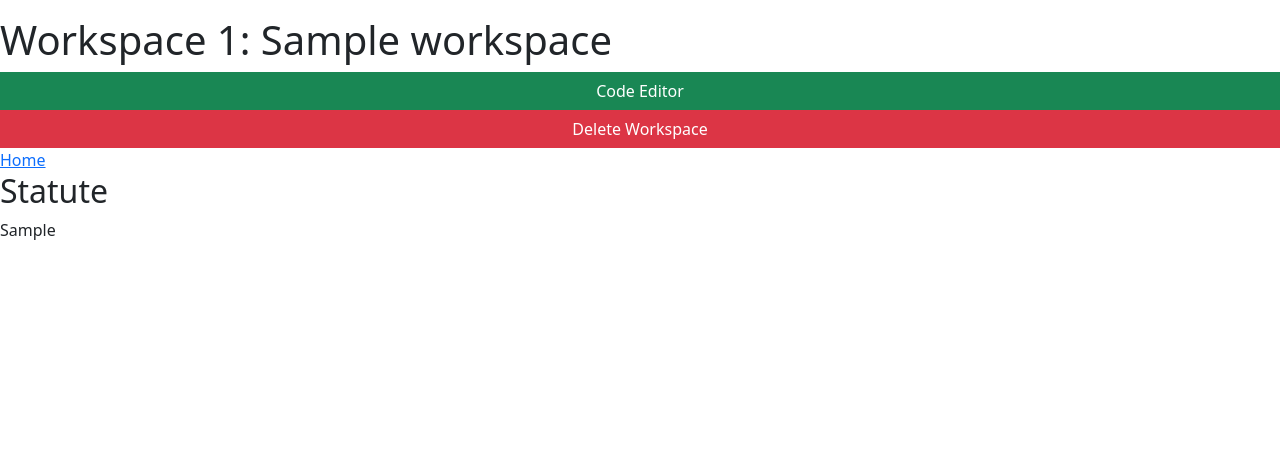
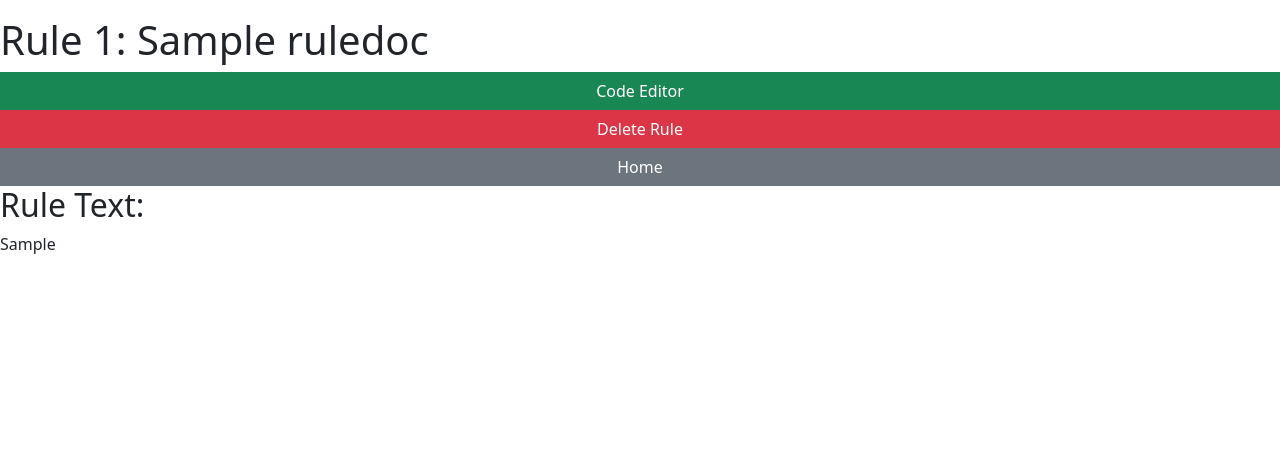
Before and after one commit to Lexpedite/blawx, a Django app: page /1/ in a window 1280 px wide. Shown: the part 82-546 px from the top of the page. Run offline with Django 4.2, Linux system fonts and the light colour scheme; tables that the repository leaves empty hold one stand-in row (values such as "Sample post"); some libraries are stand-ins or nearby versions; some web fonts are replaced.

Commit message:
changing from workspace to rule as primary object

```diff
--- a/blawx/admin.py
+++ b/blawx/admin.py
@@ -4,6 +4,9 @@ from django.contrib import admin
 from .models import Workspace
 
 class WorkspaceAdmin(admin.ModelAdmin):
-    fields = ['workspace_name','xml_content','scasp_encoding', 'akoma_ntoso']
+    fields = ['ruledoc','workspace_name','xml_content','scasp_encoding']
+
+class RuleDocAdmin(admin.ModelAdmin):
+    fields = ['ruledoc_name','scasp_encoding','akoma_ntoso']
 
 admin.site.register(Workspace,WorkspaceAdmin)
--- a/blawx/fixtures/workspace/an_test.yaml
+++ b/blawx/fixtures/workspace/an_test.yaml
@@ -1,7 +1,7 @@
-- model: blawx.workspace
+- model: blawx.ruledoc
   pk: 1
   fields:
-    workspace_name: Akoma Ntoso Test
+    ruledoc_name: Data Retention and Investigatory Powers Act 2014
     akoma_ntoso: |
       <akomaNtoso xmlns:xsi="http://www.w3.org/2001/XMLSchema-instance" xsi:schemaLocation="http://docs.oasis-open.org/legaldocml/ns/akn/3.0/WD17 ../schemas/akomantoso30.xsd " xmlns="http://docs.oasis-open.org/legaldocml/ns/akn/3.0/WD17">
         <!-- Original document http://www.legislation.gov.uk/ukpga/2014/27/pdfs/ukpga_20140027_en.pdf -->
--- a/blawx/models.py
+++ b/blawx/models.py
@@ -1,11 +1,19 @@
 from django.db import models
 
 # Create your models here.
+class RuleDoc(models.Model):
+    ruledoc_name = models.CharField(max_length=200)
+    akoma_ntoso = models.TextField(default="",blank=True)
+    scasp_encoding = models.TextField(default="",blank=True)
+
+    def __str__(self):
+        return self.ruledoc_name
+
 class Workspace(models.Model):
+    ruledoc = models.ForeignKey(RuleDoc, on_delete=models.CASCADE)
     workspace_name = models.CharField(max_length=200)
     xml_content = models.TextField(default="",blank=True)
     scasp_encoding = models.TextField(default="",blank=True)
-    akoma_ntoso = models.TextField(default="",blank=True)
 
     def __str__(self):
         return self.workspace_name
@@ -18,12 +26,13 @@ class WorkspaceTemplate(models.Model):
         return self.template_name
 
 class Query(models.Model):
-    workspace = models.ForeignKey(Workspace, on_delete=models.CASCADE)
+    ruledoc = models.ForeignKey(Workspace, on_delete=models.CASCADE)
     query_name = models.CharField(max_length=200)
+    xml_content = models.TextField(default="",blank=True)
     published = models.BooleanField()
 
     def __str__(self):
-        return self.query_name + " inside " + self.workspace + " not" if not self.published else "" + " published"
+        return self.query_name
 
 class DocPage(models.Model):
     title = models.CharField(max_length=200)
--- a/blawx/templates/blawx/blawx.html
+++ b/blawx/templates/blawx/blawx.html
@@ -125,7 +125,7 @@
         <div class="collapse-horizontal flex-column card col-3 h-100 p-0 collapse" id="leftbar" style="">
 
             <div class="card-body akoma-ntoso" id="rules">
-                {{ workspace.akoma_ntoso | safe }}
+                {{ ruledoc.akoma_ntoso | safe }}
 
 
 
@@ -267,7 +267,7 @@
                 </svg>
                 <span class="text">Save</span>
             </a>
-            <a href="{% url 'blawx:workspace' workspace.id %}" class="btn btn-secondary">
+            <a href="{% url 'blawx:ruledoc' ruledoc.id %}" class="btn btn-secondary">
                 <svg xmlns="http://www.w3.org/2000/svg" width="16" height="16" fill="currentColor" class="bi bi-x-square" viewBox="0 0 16 16">
                     <path d="M14 1a1 1 0 0 1 1 1v12a1 1 0 0 1-1 1H2a1 1 0 0 1-1-1V2a1 1 0 0 1 1-1h12zM2 0a2 2 0 0 0-2 2v12a2 2 0 0 0 2 2h12a2 2 0 0 0 2-2V2a2 2 0 0 0-2-2H2z"/>
                     <path d="M4.646 4.646a.5.5 0 0 1 .708 0L8 7.293l2.646-2.647a.5.5 0 0 1 .708.708L8.707 8l2.647 2.646a.5.5 0 0 1-.708.708L8 8.707l-2.646 2.647a.5.5 0 0 1-.708-.708L7.293 8 4.646 5.354a.5.5 0 0 1 0-.708z"/>
--- /dev/null
+++ b/blawx/templates/blawx/ruledoc.html
@@ -0,0 +1,20 @@
+{% extends "base.html" %}
+{% load static %}
+{% block page_head %}
+<link href="{% static 'blawx/akoma_ntoso.css' %}" rel="stylesheet">
+
+{% endblock %}
+{% block page_content %}
+
+<h1>Rule {{ ruledoc.pk }}: {{ ruledoc.ruledoc_name }}</h1>
+<div class="row">
+    <!-- <a href="{% url 'blawx:ruledoc_edit' ruledoc.id %}" class="btn btn-secondary">Edit Rule</a> -->
+    <a href="{% url 'blawx:code' ruledoc.id %}" class="btn btn-success">Code Editor</a>
+    <a href="{% url 'blawx:ruledoc_delete' ruledoc.id %}" class="btn btn-danger">Delete Rule</a>
+    <a href="{% url 'blawx:ruledocs' %}" class="btn btn-secondary">Home</a>
+</div>
+<h2>Rule Text:</h2>
+<div class="akoma-ntoso">
+    {{ ruledoc.akoma_ntoso | safe}}
+</div>
+{% endblock %}
--- a/blawx/templates/blawx/workspace.html
+++ /dev/null
@@ -1,18 +0,0 @@
-{% extends "base.html" %}
-{% load static %}
-{% block page_head %}
-<link href="{% static 'blawx/akoma_ntoso.css' %}" rel="stylesheet">
-
-{% endblock %}
-{% block page_content %}
-
-<h1>Workspace {{ workspace.pk }}: {{ workspace.workspace_name }}</h1>
-<div class="row"><a href="{% url 'blawx:code' workspace.id %}" class="btn btn-success">Code Editor</a>
-    <a href="{% url 'blawx:workspace_delete' workspace.id %}" class="btn btn-danger">Delete Workspace</a>
-    <a href="{% url 'blawx:workspaces' %}">Home</a>
-</div>
-<h2>Statute</h2>
-<div class="akoma-ntoso">
-    {{ workspace.akoma_ntoso | safe}}
-</div>
-{% endblock %}
--- a/blawx/urls.py
+++ b/blawx/urls.py
@@ -8,12 +8,13 @@ router.register(r'workspaces', views.WorkspaceAPIViewSet)
 
 app_name = 'blawx'
 urlpatterns = [
-    path('', views.WorkspacesView.as_view(), name='workspaces'),
-    path('<int:pk>/', views.WorkspaceView.as_view(), name='workspace'),
+    path('', views.RuleDocsView.as_view(), name='ruledocs'),
+    path('<int:pk>/', views.RuleDocView.as_view(), name='ruledoc'),
+    path('<int:pk>/edit/', views.RuleDocEditView.as_view(), name='ruledoc_edit'),
     path('<int:pk>/code/', views.BlawxView.as_view(), name="code"),
     path('<int:pk>/update/', views.update_code),
-    path('<int:pk>/delete/', views.WorkspaceDeleteView.as_view(), name="workspace_delete"),
-    path('create/', views.WorkspaceCreateView.as_view(), name="workspace_create"),
+    path('<int:pk>/delete/', views.RuleDocDeleteView.as_view(), name="ruledoc_delete"),
+    path('create/', views.RuleDocCreateView.as_view(), name="ruledoc_create"),
     path('docs/<path:pk>/', views.DocumentView.as_view(), name="docs_page"),
     path('api/', include(router.urls)),
     path('api-auth/', include('rest_framework.urls', namespace='rest_framework')),
--- a/blawx/views.py
+++ b/blawx/views.py
@@ -10,53 +10,79 @@ from rest_framework.permissions import AllowAny
 # from rest_framework import permissions
 
 from .serializers import WorkspaceSerializer, CodeUpdateRequestSerializer
-from .models import Workspace, DocPage, WorkspaceTemplate
+from .models import Workspace, DocPage, WorkspaceTemplate, RuleDoc
 
 
 # Create your views here.
 
-class WorkspacesView(generic.ListView):
+class RuleDocsView(generic.ListView):
     template_name = 'blawx/index.html'
-    context_object_name = 'workspace_list'
+    context_object_name = 'ruledoc_list'
 
     def get_queryset(self):
-        """
-        Get the Workspaces on the server
-        """
-        return Workspace.objects.all()
+        return RuleDoc.objects.all()
 
-class WorkspaceView(generic.DetailView):
-    template_name = 'blawx/workspace.html'
-    model = Workspace
+# class WorkspacesView(generic.ListView):
+#     template_name = 'blawx/index.html'
+#     context_object_name = 'workspace_list'
+
+#     def get_queryset(self):
+#         """
+#         Get the Workspaces on the server
+#         """
+#         return Workspace.objects.all()
+
+class RuleDocView(generic.DetailView):
+    template_name = 'blawx/ruledoc.html'
+    model = RuleDoc
 
     def get_queryset(self):
-        return Workspace.objects.all()
+        return RuleDoc.objects.all()
+
+# class WorkspaceView(generic.DetailView):
+#     template_name = 'blawx/workspace.html'
+#     model = Workspace
+
+#     def get_queryset(self):
+#         return Workspace.objects.all()
 
 class BlawxView(generic.DetailView):
     template_name = 'blawx/blawx.html'
-    model = Workspace
+    model = RuleDoc
 
     def get_queryset(self):
-        return Workspace.objects.all()
+        return RuleDoc.objects.all()
 
     def get_context_data(self, **kwargs):
         context = super(BlawxView, self).get_context_data(**kwargs)
         context['templates'] = WorkspaceTemplate.objects.all()
         return context
 
-class WorkspaceCreateView(CreateView):
-    model = Workspace
-    fields = ['workspace_name']
-    success_url = reverse_lazy('blawx:workspaces')
+# class WorkspaceCreateView(CreateView):
+#     model = Workspace
+#     fields = ['workspace_name']
+#     success_url = reverse_lazy('blawx:workspaces')
 
-class WorkspaceDeleteView(DeleteView):
-    model = Workspace
-    success_url = reverse_lazy('blawx:workspaces')
+class RuleDocCreateView(CreateView):
+    model = RuleDoc
+    fields = ['ruledoc_name','akoma_ntoso']
+    success_url = reverse_lazy('blawx:ruledocs')
 
+class RuleDocDeleteView(DeleteView):
+    model = RuleDoc
+    success_url = reverse_lazy('blawx:ruledocs')
 
-class WorkspaceUpdateView(UpdateView):
-    model = Workspace
-    fields = ['workspace_name']
+# class WorkspaceDeleteView(DeleteView):
+#     model = Workspace
+#     success_url = reverse_lazy('blawx:workspaces')
+
+class RuleDocEditView(UpdateView):
+    model = RuleDoc
+    fields = ['ruledoc_name','akoma_ntoso']
+
+# class WorkspaceUpdateView(UpdateView):
+#     model = Workspace
+#     fields = ['workspace_name']
 
 
 class DocumentView(generic.DetailView):
```
Also changed, not shown: blawx/templates/blawx/index.html (+5 -5 lines), blawx/templates/blawx/ruledoc_form.html (added, +9 -0 lines), blawx/templates/blawx/workspace_form.html (deleted, +0 -8 lines), blawx/migrations/0012_ruledoc_rename_workspace_query_ruledoc_and_more.py (added), blawx/templates/blawx/ruledoc_confirm_delete.html (renamed from blawx/templates/blawx/workspace_confirm_delete.html), db.sqlite3.
